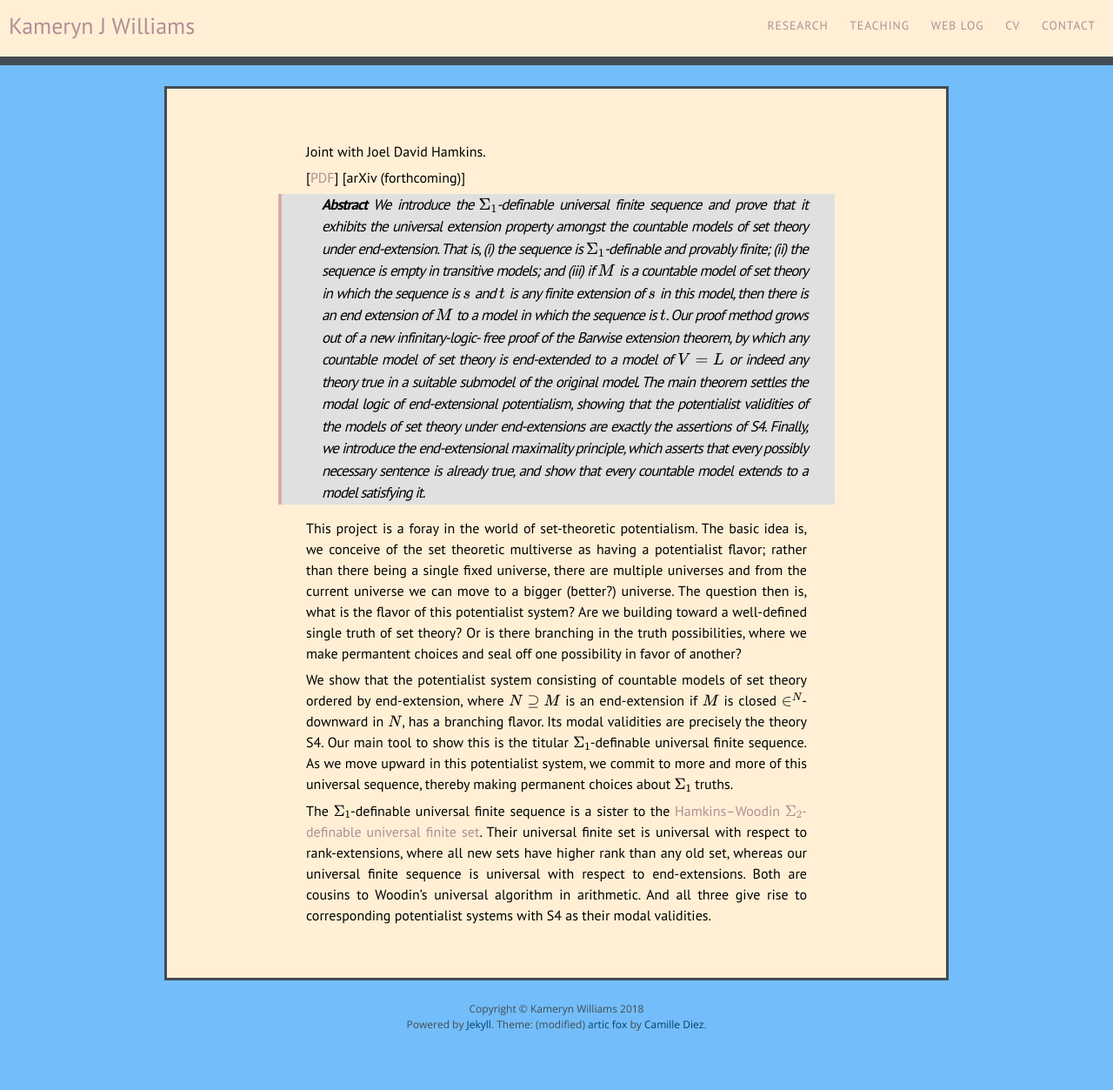
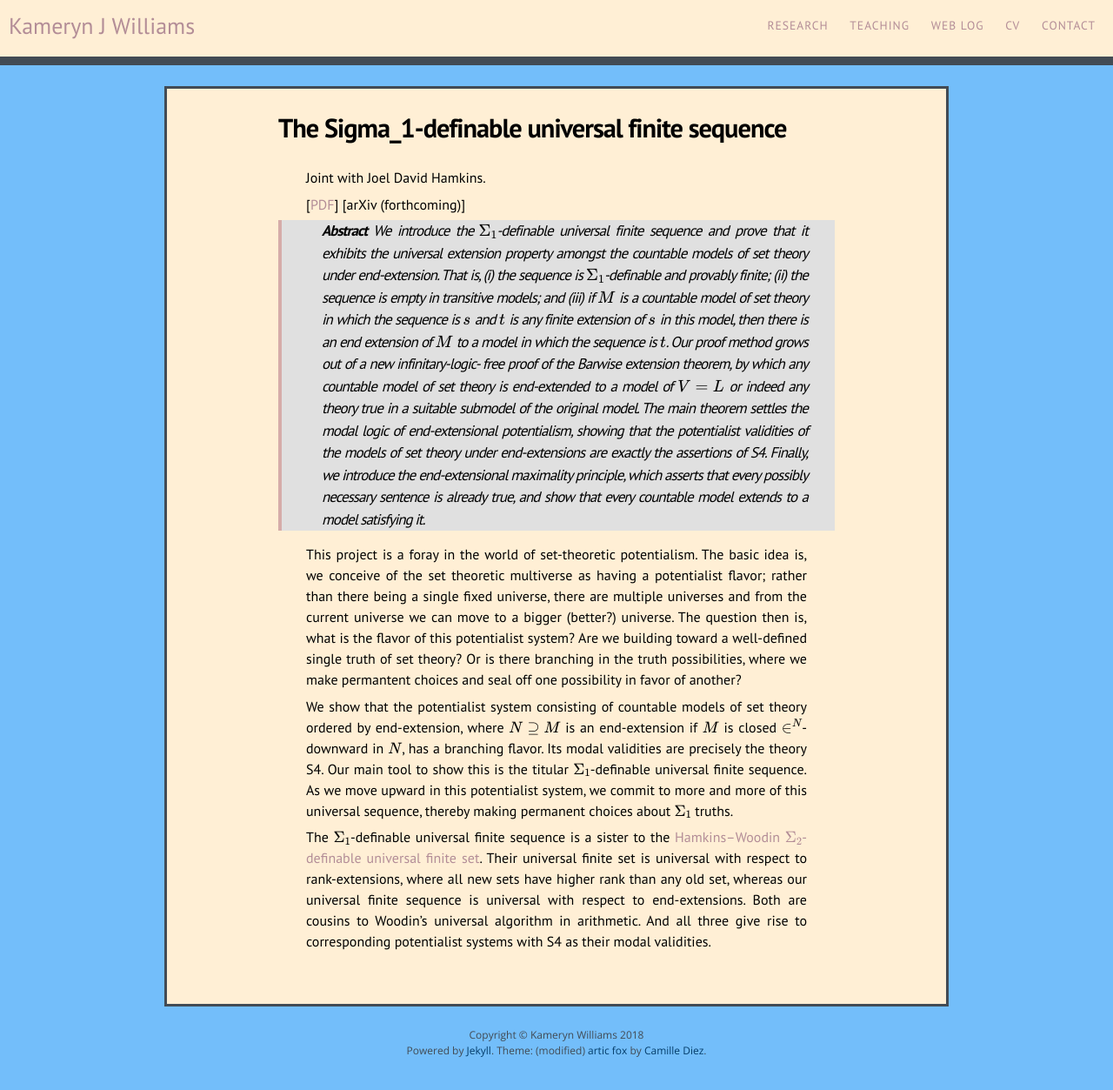
Before and after one commit to kamerynjw/kamerynjw.github.io, a Jekyll site: the page built from research/pubs/universal-finite-sequence.md, in a window 1280 px wide. Shown: the whole page at 87% size. Built offline with Jekyll 4.4.1, drawn with Linux system fonts in a browser that asks for light colours; nearby versions of some CDN libraries; our own code applies the rules of GitHub Pages for plain Markdown files; formulas are drawn with MathJax 3; before the commit the page ends 1223 px from its top, so only the background shows below that; some of the changed lines change nothing that is shown.

Commit message:
trying to fix metadata stuff...

```diff
--- a/research/pubs/universal-finite-sequence.md
+++ b/research/pubs/universal-finite-sequence.md
@@ -2,10 +2,10 @@
 layout: page
 title: "The Sigma_1-definable universal finite sequence"
 permalink: /research/pubs/universal-finite-sequence/
-excerpt: "The Sigma_1-definable universal finite sequnece, Joel David Hamkins and Kameryn J. Williams. **Abstract** We introducte the $\Sigma_1$-definbale universal finite sequence and prove that it exhibits the universal extension property amongst the countable models of set theory under end-extension..."
 ---
 
 Joint with Joel David Hamkins.
+<!--more-->
 
 [[PDF]({{ page.url }}universal-finite-sequence.pdf)] [arXiv (forthcoming)]
 
```
